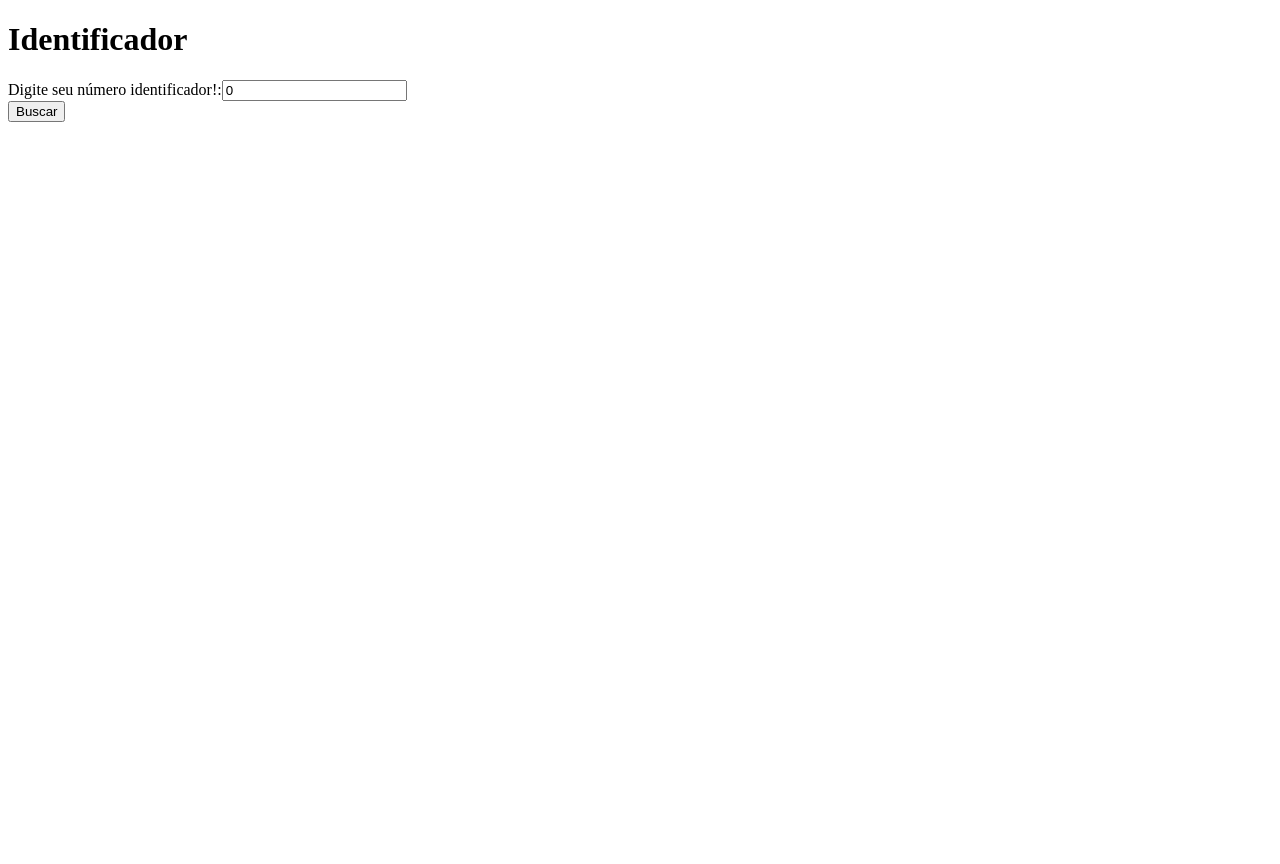
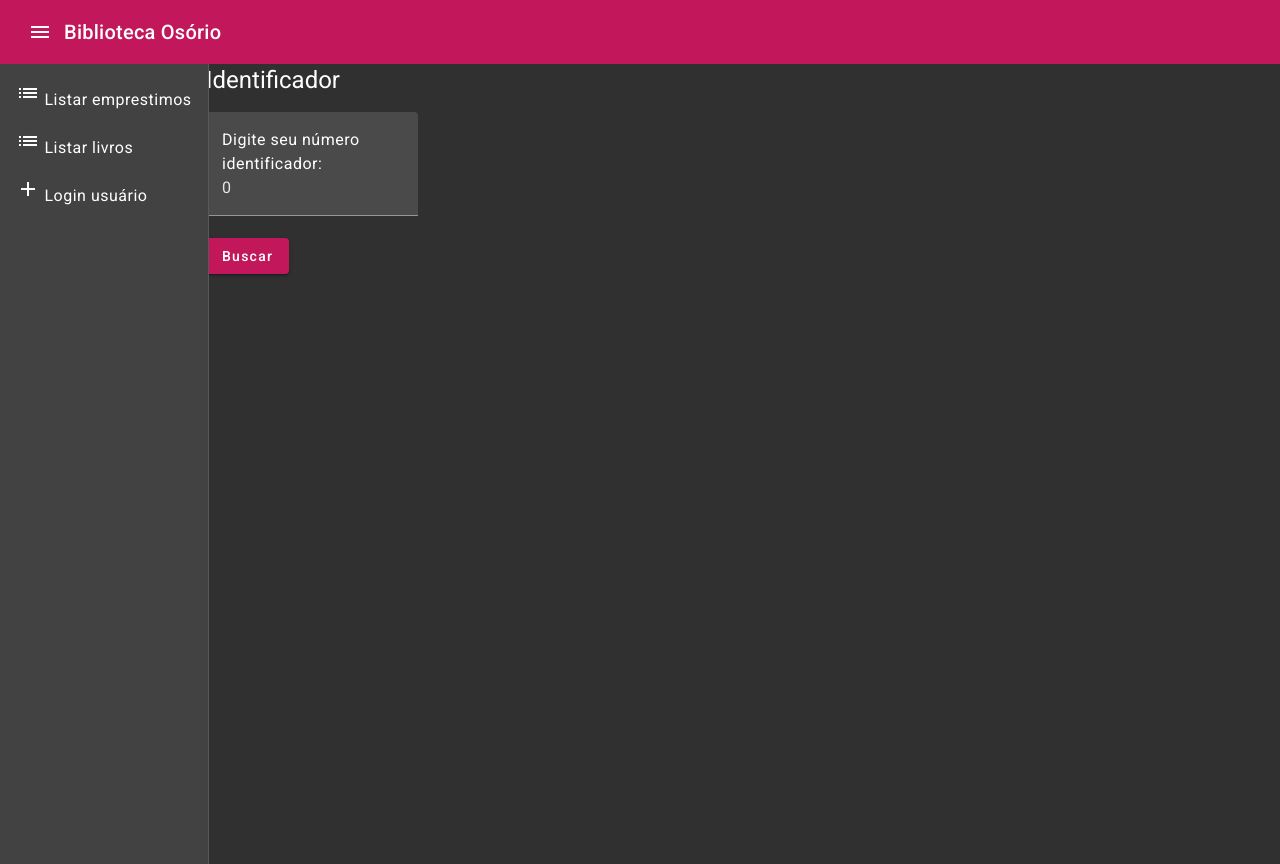
Before and after one commit to joaorepula/Angular-Biblioteca, an Angular app: page / in a window 1280 px wide. Before the commit the page ends 800 px from the top, so only its background shows below. Built offline with nearby package versions, Linux system fonts and the light colour scheme.

Commit message:
adicionando estilização e menu de ferramentas

```diff
--- a/angular.json
+++ b/angular.json
@@ -52,6 +52,7 @@
               "src/assets"
             ],
             "styles": [
+              "@angular/material/prebuilt-themes/pink-bluegrey.css",
               "src/styles.css"
             ],
             "scripts": []
--- a/package.json
+++ b/package.json
@@ -10,10 +10,12 @@
   "private": true,
   "dependencies": {
     "@angular/animations": "^16.2.0",
+    "@angular/cdk": "^16.2.12",
     "@angular/common": "^16.2.0",
     "@angular/compiler": "^16.2.0",
     "@angular/core": "^16.2.0",
     "@angular/forms": "^16.2.12",
+    "@angular/material": "^16.2.12",
     "@angular/platform-browser": "^16.2.0",
     "@angular/platform-browser-dynamic": "^16.2.0",
     "@angular/router": "^16.2.0",
--- /dev/null
+++ b/src/app/app.component.css
@@ -0,0 +1,22 @@
+.menu{
+    background-color: transparent;
+    color: white;
+    border: none;
+}
+
+.container{
+    height: calc(100% - 64px);
+}
+
+.item{
+    display: flex;
+    align-items: center;
+}
+
+.icon{
+    margin-right: 8px;
+}
+
+.content{
+    padding: 8px;
+}
--- a/src/app/app.component.html
+++ b/src/app/app.component.html
@@ -1 +1,36 @@
-<router-outlet></router-outlet>
+<mat-toolbar color="primary">
+    <button class="menu" mat-icon-button (click)="sidenav.toggle()">
+      <mat-icon class="icon"> menu </mat-icon>
+    </button>
+    <span>Biblioteca Osório</span>
+  </mat-toolbar>
+
+  <mat-sidenav-container class="container">
+    <mat-sidenav #sidenav [opened]="true" mode="side">
+      <mat-nav-list>
+        <a mat-list-item routerLink="/pages/listagem-emprestimo/listar">
+          <div class="item">
+            <mat-icon class="icon"> list </mat-icon>
+            <span> Listar emprestimos </span>
+          </div>
+        </a>
+        <a mat-list-item routerLink="/pages/listagem-livro/listar">
+          <div class="item">
+            <mat-icon class="icon"> list </mat-icon>
+            <span> Listar livros </span>
+          </div>
+        </a>
+        <a mat-list-item routerLink="/pages/login-usuario/cadastrar">
+          <div class="item">
+            <mat-icon class="icon"> add </mat-icon>
+            <span> Login usuário </span>
+          </div>
+        </a>
+      </mat-nav-list>
+    </mat-sidenav>
+
+    <!-- Conteúdo ocupando a tela inteira -->
+    <mat-sidenav-content style="height: 100vh; width: 100vw; display: flex; flex-direction: column;">
+      <router-outlet flex> </router-outlet>
+    </mat-sidenav-content>
+  </mat-sidenav-container>
--- a/src/app/app.module.ts
+++ b/src/app/app.module.ts
@@ -8,9 +8,19 @@ import { ListarLivroComponent } from "./pages/listagem-livro/listagem-livros.com
 import { EmprestimoListarComponent } from "./pages/listagem-emprestimo/listagem-emprestimo.component";
 
 import { HttpClientModule } from "@angular/common/http";
+import { BrowserAnimationsModule } from '@angular/platform-browser/animations';
+import { MatToolbarModule } from '@angular/material/toolbar';
+import { MatSidenavModule } from '@angular/material/sidenav';
+import { MatListModule } from '@angular/material/list';
+import { MatIconModule } from '@angular/material/icon';
+import { MatInputModule } from '@angular/material/input';
+import { MatButtonModule } from '@angular/material/button';
+
+
 @NgModule({
   declarations: [AppComponent, ListarLivroComponent, LoginUsuario,ListarLivroComponent,EmprestimoListarComponent],
-  imports: [BrowserModule, AppRoutingModule, FormsModule, ReactiveFormsModule,HttpClientModule ],
+  imports: [BrowserModule, AppRoutingModule, FormsModule, ReactiveFormsModule,HttpClientModule, BrowserAnimationsModule, MatToolbarModule,
+   MatSidenavModule,MatListModule, MatIconModule, MatInputModule,MatButtonModule],
   providers: [],
   bootstrap: [AppComponent]
 })
--- a/src/app/pages/login-usuario/login-usuario.component.html
+++ b/src/app/pages/login-usuario/login-usuario.component.html
@@ -1,9 +1,20 @@
+<!-- Importe os módulos do Angular Material no seu módulo Angular -->
+<!-- Exemplo: em seu módulo 'app.module.ts' -->
+<!--
+import { MatInputModule } from '@angular/material/input';
+import { MatButtonModule } from '@angular/material/button';
+-->
+<!-- Adicione os módulos ao array 'imports' na sua anotação @NgModule -->
+
 <h1>Identificador</h1>
 
-<div>
-  <label>Digite seu número identificador!:</label>
-  <input type="text" [(ngModel)]="usuarioId" />
+<div class="login-container" fxLayout="column" fxLayoutAlign="center center">
+  <mat-form-field class="input-field">
+    <label>Digite seu número identificador:</label>
+    <input matInput type="text" [(ngModel)]="usuarioId" />
+  </mat-form-field>
+
+  <div class="button-container">
+    <button mat-raised-button color="primary" (click)="cadastrar()">Buscar</button>
+  </div>
 </div>
-<div>
-  <button (click)="cadastrar()">Buscar</button>
-</div>
--- a/src/index.html
+++ b/src/index.html
@@ -6,8 +6,11 @@
   <base href="/">
   <meta name="viewport" content="width=device-width, initial-scale=1">
   <link rel="icon" type="image/x-icon" href="favicon.ico">
+  <link rel="preconnect" href="https://fonts.gstatic.com">
+  <link href="https://fonts.googleapis.com/css2?family=Roboto:wght@300;400;500&display=swap" rel="stylesheet">
+  <link href="https://fonts.googleapis.com/icon?family=Material+Icons" rel="stylesheet">
 </head>
-<body>
+<body class="mat-typography">
   <app-root></app-root>
 </body>
 </html>
--- a/src/styles.css
+++ b/src/styles.css
@@ -1 +1,8 @@
 /* You can add global styles to this file, and also import other style files */
+
+html, body { height: 100%; }
+body { margin: 0; font-family: Roboto, "Helvetica Neue", sans-serif; }
+/* Adicione um estilo específico para o ícone do menu na cor primária */
+.mat-icon-button.menu .icon {
+    color: rgb(255, 255, 255); /* Substitua pela cor desejada */
+  }
```
Also changed, not shown: src/app/pages/cadastrar-emprestimo/cadastrar-emprestimo-component.css (added), src/app/pages/cadastrar-emprestimo/cadastrar-emprestimo-component.html (added), src/app/pages/cadastrar-emprestimo/cadastrar-emprestimo-component.ts (added), 1 other file (tests, documents, lock files or other folders).
